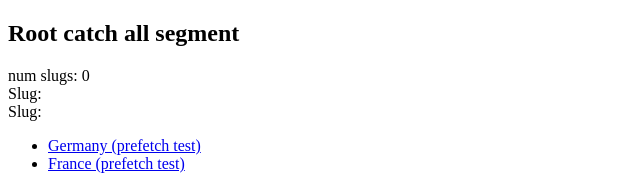
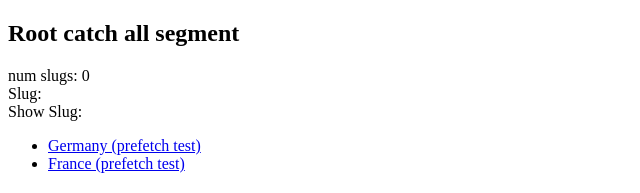
Before and after one commit to curately/root-segment-test, a Next.js app: page / in a window 1280 px wide. Shown: the top 193 px of the page, without its empty margins (0-640 px from the left). Built offline with nearby package versions, Linux system fonts and the light colour scheme.

Commit message:
update params

```diff
--- a/app/(destination)/[...slug]/page.tsx
+++ b/app/(destination)/[...slug]/page.tsx
@@ -32,5 +32,5 @@ export default function DestinationPage({ params }: Props) {
 }
 
 function ShowSlug({ slug }: { slug: string }) {
-  return <div>Slug: {slug}</div>;
+  return <div>Show Slug: {slug}</div>;
 }
```
